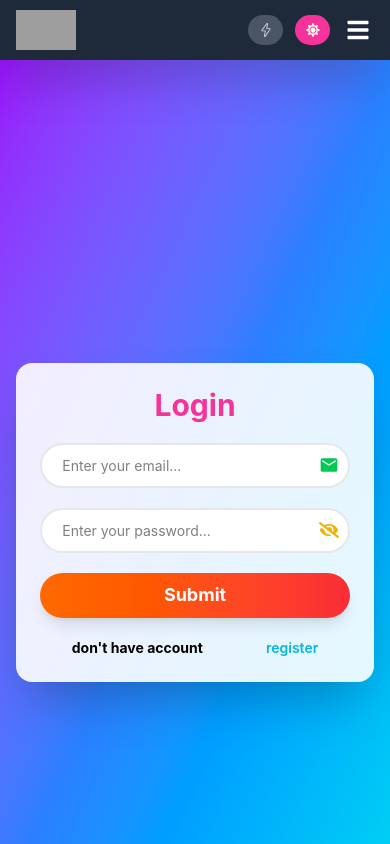
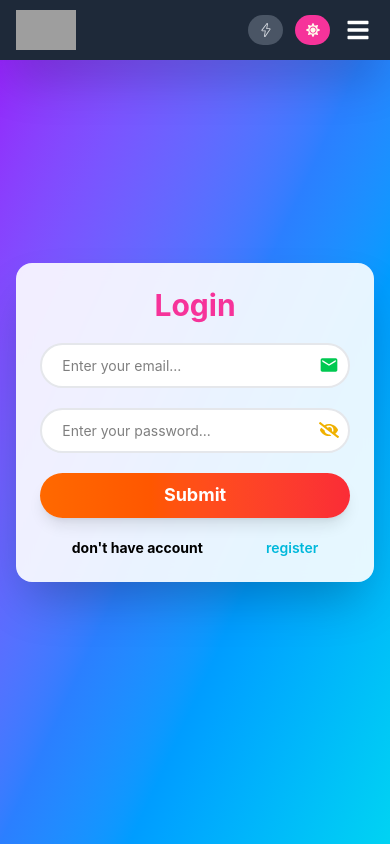
Before and after one commit to Tutipati-Anand-Kumar/todo-list-frontend, a React (Vite) app: page /login in a window 390 px wide. Built offline with nearby package versions, Linux system fonts and the light colour scheme; grey boxes are pictures that could not be loaded.

Commit message:
resposnsive done

```diff
--- a/src/RootLayout.jsx
+++ b/src/RootLayout.jsx
@@ -180,7 +180,7 @@
         {
           logout && <Logout handleNoLogout={handleNoLogout} ></Logout>
         }
-      <main className="h-full overflow-y-auto pt-[60px]">
+      <main className="h-full overflow-y-auto">
         <Outlet />
       </main>
     </div>
--- a/src/components/Login.jsx
+++ b/src/components/Login.jsx
@@ -72,7 +72,7 @@
     };
 
     return (
-        <div className={`min-h-screen w-full flex items-center justify-center pt-20 sm:pt-10 overflow-none ${mode ? 'bg-gradient-to-br from-purple-600 via-blue-500 to-cyan-400' : 'bg-black'}`}>
+        <div className={`min-h-screen w-full flex items-center justify-center sm:pt-10 overflow-none ${mode ? 'bg-gradient-to-br from-purple-600 via-blue-500 to-cyan-400' : 'bg-black'}`}>
             <form
                 className={`flex flex-col w-11/12 max-w-sm sm:max-w-md bg-white/90 backdrop-blur-sm p-6 sm:p-10 rounded-2xl sm:rounded-3xl shadow-2xl gap-5 sm:gap-6 transition-all duration-300`}
                 onSubmit={handleSubmit}
```
